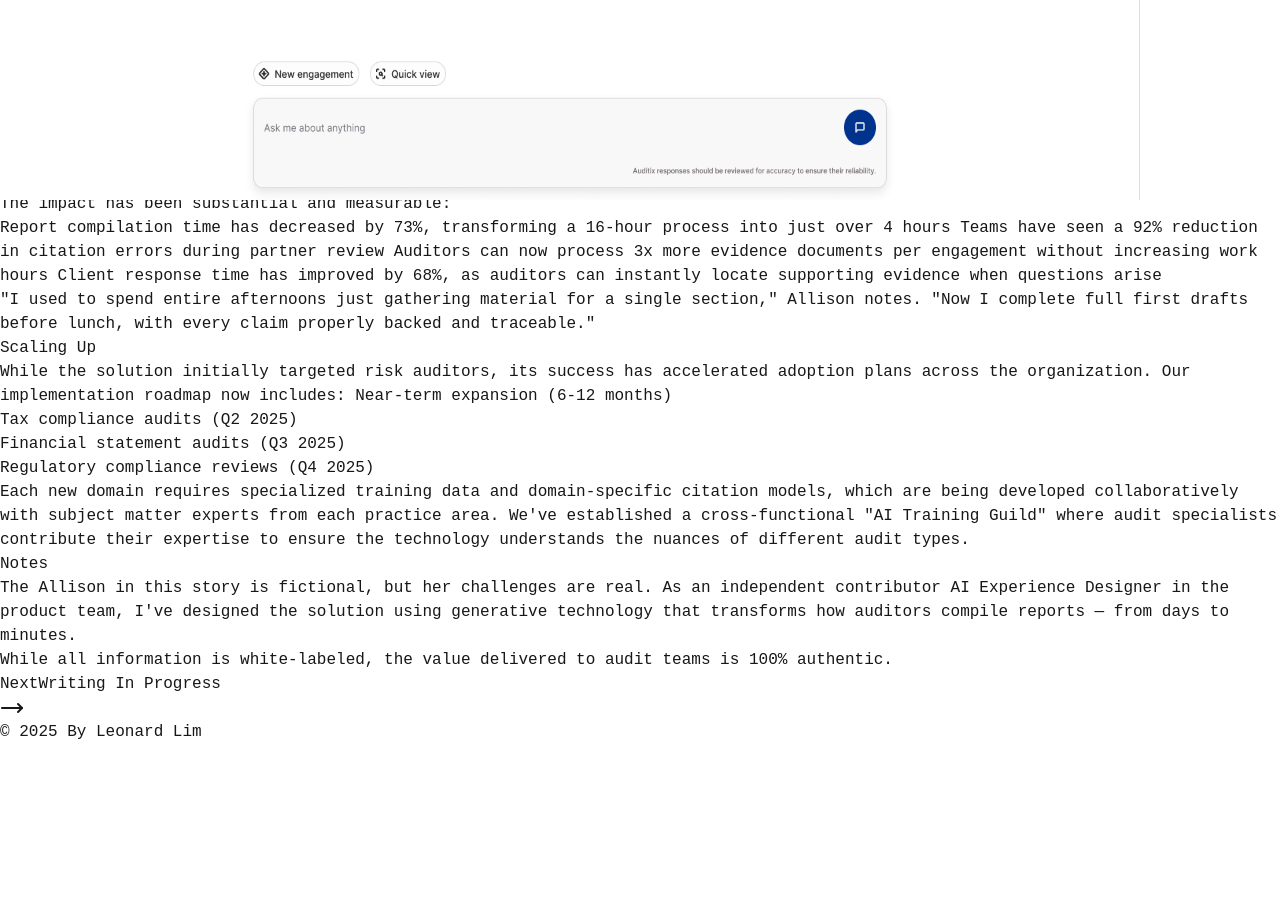
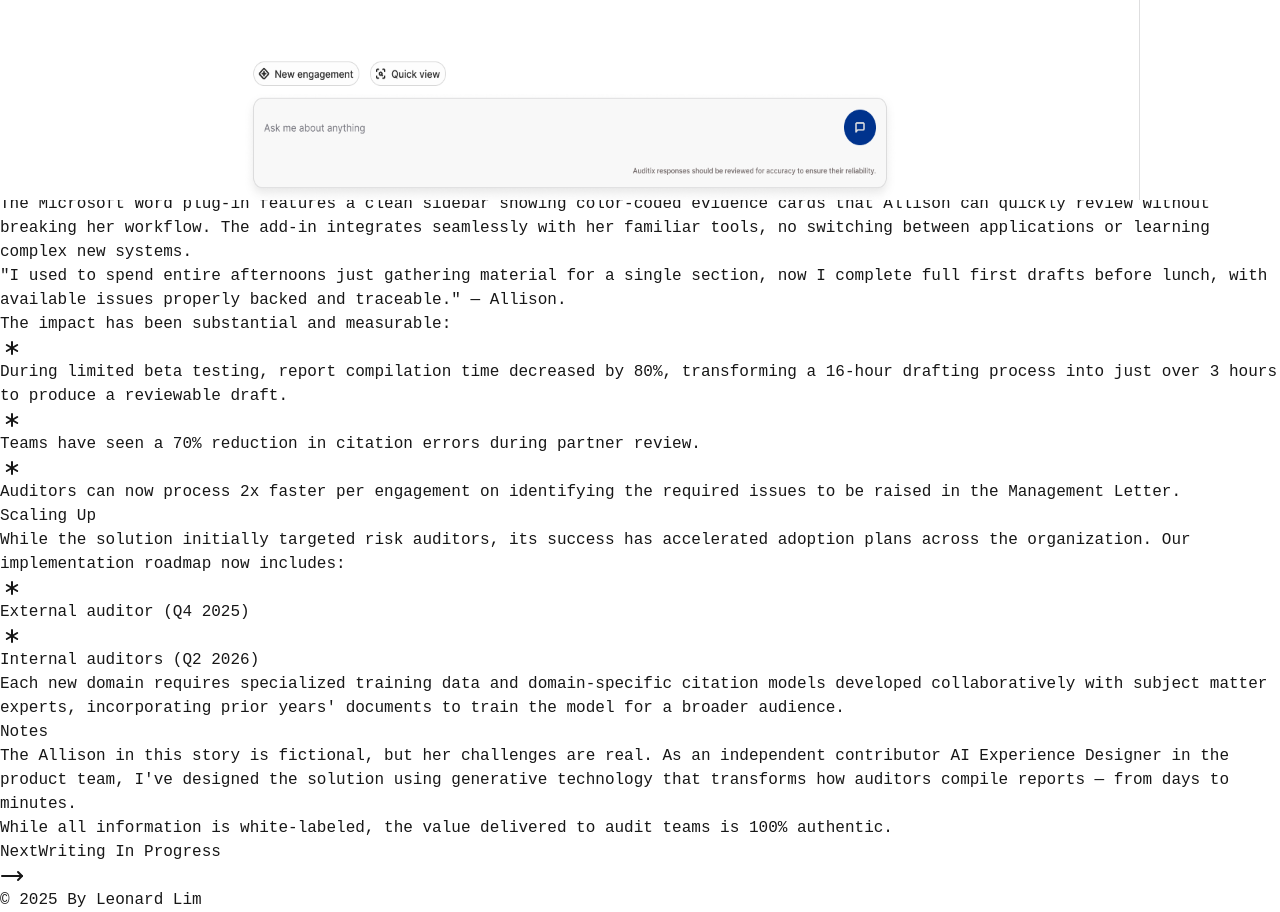
Before and after one commit to byleonardlim/byleonardlim-web, a Next.js app: page /case-study/project-1 in a window 1280 px wide. Shown: the part 600-1512 px from the top of the page. Before the commit the page ends 1344 px from the top, so only its background shows below. Built offline with nearby package versions, Linux system fonts and the light colour scheme.

Commit message:
updated the slug formatting and edited project 1 content

```diff
--- a/content/case-studies/project-1.md
+++ b/content/case-studies/project-1.md
@@ -15,16 +15,14 @@ Allison's blank document stares back at her, the cursor blinking like a timer co
 
 This isn't just Allison's problem. Across audit firms, professionals drown in information scattered across platforms and formats — client details, meeting notes, and evidence documents living in digital diaspora. Every fragment contains gold for the final report, but mining it? That's the real work.
 
-Before clients see anything polished, audit teams burn a full day just assembling a readable draft where precious hours spent hunting and gathering rather than analyzing and advising.
-
 ## Fast and Factually Correct
-"The ask is simple—we need a way to trace findings back to their original source," says Allison. Client questions and partner reviews demand instant evidence to back up every claim.
+"The ask is simple — we need a way to trace findings back to their original source," says Allison. Client questions and partner reviews demand instant evidence to back up every claim.
 
 ![Test Image](/assets/images/case-studies/project-1/test-image.png)
 
 When engagements grow complex, team members must become reference librarians on the fly, pulling precise citations from a digital labyrinth of documents. For each finding, Allison needs to recall exactly which file, which page, which paragraph contains the supporting evidence.
 
-As engagements balloon with data, this mental mapping becomes unsustainable. What should be a simple "here's where we found this" turns into a frustrating treasure hunt through folders and files—the digital equivalent of searching for a specific sentence in a library without an index.
+As engagements balloon with data, this mental mapping becomes unsustainable. What should be a simple "here's where we found this" turns into a frustrating treasure hunt through folders and files — the digital equivalent of searching for a specific sentence in a library without an index.
 
 
 ## Acheive The First 40% in Minutes
@@ -32,30 +30,26 @@ The solution leverages advanced natural language processing to analyze thousands
 
 Here's how it works for Allison:
 
-As she begins drafting a finding, the AI proactively suggests relevant evidence from across the document repository
-Each suggestion displays the exact paragraph and surrounding context, with confidence scores based on relevance
-With a single click, she can verify the source and incorporate the citation, maintaining a complete audit trail
-The system learns from her selections, continuously improving its suggestions for future findings
+- As she begins drafting a finding, the AI proactively suggests relevant evidence from across the document repository
+- Each suggestion displays the exact paragraph and surrounding context, with confidence scores based on relevance
+- With a single click, she can verify the source and incorporate the citation, maintaining a complete audit trail
+- The system learns required report formats and compliance standards, automatically handling structure and formatting so Allison can focus exclusively on delivering valuable insights to clients.
 
-The Microsoft Word plug-in features a clean sidebar showing color-coded evidence cards that Allison can quickly review without breaking her workflow. The interface integrates seamlessly with her existing tools—no switching between applications or learning complex new systems.
+The Microsoft Word plug-in features a clean sidebar showing color-coded evidence cards that Allison can quickly review without breaking her workflow. The add-in integrates seamlessly with her familiar tools, no switching between applications or learning complex new systems.
 
 ![Test Image](/assets/images/case-studies/project-1/test-image.png)
+> "I used to spend entire afternoons just gathering material for a single section, now I complete full first drafts before lunch, with available issues properly backed and traceable." — Allison.
 
 The impact has been substantial and measurable:
 
-Report compilation time has decreased by 73%, transforming a 16-hour process into just over 4 hours
-Teams have seen a 92% reduction in citation errors during partner review
-Auditors can now process 3x more evidence documents per engagement without increasing work hours
-Client response time has improved by 68%, as auditors can instantly locate supporting evidence when questions arise
-
-"I used to spend entire afternoons just gathering material for a single section," Allison notes. "Now I complete full first drafts before lunch, with every claim properly backed and traceable."
+- During limited beta testing, report compilation time decreased by 80%, transforming a 16-hour drafting process into just over 3 hours to produce a reviewable draft.
+- Teams have seen a 70% reduction in citation errors during partner review.
+- Auditors can now process 2x faster per engagement on identifying the required issues to be raised in the Management Letter.
 
 ## Scaling Up
 While the solution initially targeted risk auditors, its success has accelerated adoption plans across the organization. Our implementation roadmap now includes:
-Near-term expansion (6-12 months)
 
-- Tax compliance audits (Q2 2025)
-- Financial statement audits (Q3 2025)
-- Regulatory compliance reviews (Q4 2025)
+- External auditor (Q4 2025)
+- Internal auditors (Q2 2026)
 
-Each new domain requires specialized training data and domain-specific citation models, which are being developed collaboratively with subject matter experts from each practice area. We've established a cross-functional "AI Training Guild" where audit specialists contribute their expertise to ensure the technology understands the nuances of different audit types.
+Each new domain requires specialized training data and domain-specific citation models developed collaboratively with subject matter experts, incorporating prior years' documents to train the model for a broader audience.
--- a/src/pages/case-study/[slug].tsx
+++ b/src/pages/case-study/[slug].tsx
@@ -6,7 +6,7 @@ import path from 'path';
 import matter from 'gray-matter';
 import ReactMarkdown from 'react-markdown';
 import Footer from '../components/footer';
-import { ArrowLeft, HomeIcon, MoveLeft, MoveRight } from 'lucide-react';
+import { ArrowLeft, HomeIcon, MoveLeft, MoveRight, Asterisk } from 'lucide-react';
 import { useRouter } from 'next/router';
 import Image from 'next/image';
 import React, { useState, useCallback, useEffect, useRef, memo } from 'react';
@@ -173,9 +173,44 @@ const MarkdownComponents = {
     <div className="my-4 text-gray-700 leading-relaxed" {...props} />
   )),
 
+
   ul: memo((props: BaseProps) => (
-    <ul className="list-disc list-inside my-4 leading-relaxed" {...props} />
+    <ul className="my-8 space-y-4 list-none" {...props} />
   )),
+
+  li: memo((props: BaseProps) => {
+    const text = typeof props.children === 'string'
+      ? props.children
+      : JSON.stringify(props.children);
+    const hashCode = text.split('').reduce((h, c) => (h + c.charCodeAt(0)) % 5, 0);
+
+    return (
+      <motion.li
+        initial={{ opacity: 0, y: 15 }}
+        whileInView={{ opacity: 1, y: 0 }}
+        viewport={{ once: true, margin: "-100px" }}
+        transition={{
+          duration: 0.4,
+          delay: hashCode * 0.1,
+          ease: [0.25, 0.1, 0.25, 1.0]
+        }}
+        className="group"
+      >
+        <motion.div
+          className="p-4 bg-gray-50 border border-gray-200 rounded-lg transition-all duration-300"
+        >
+          <div className="flex items-start">
+            <div className="flex-shrink-0 mr-3">
+              <Asterisk className="w-6 h-6 text-black" />
+            </div>
+            <span className="text-gray-700">
+              {props.children}
+            </span>
+          </div>
+        </motion.div>
+      </motion.li>
+    );
+  }),
 
   ol: memo((props: BaseProps) => (
     <ol className="list-decimal list-inside my-4 leading-relaxed" {...props} />
@@ -192,7 +227,7 @@ const MarkdownComponents = {
   )),
 
   blockquote: memo(React.forwardRef<HTMLQuoteElement, React.BlockquoteHTMLAttributes<HTMLQuoteElement>>((props, ref) => (
-    <blockquote ref={ref} className="border-l-4 border-gray-300 pl-4 my-4 italic" {...props} />
+    <blockquote ref={ref} className="bg-slate-50 border-l-4 border-gray-300 p-4 my-4 text-md font-bold" {...props} />
   ))),
 
   table: memo((props: BaseProps) => (
```
